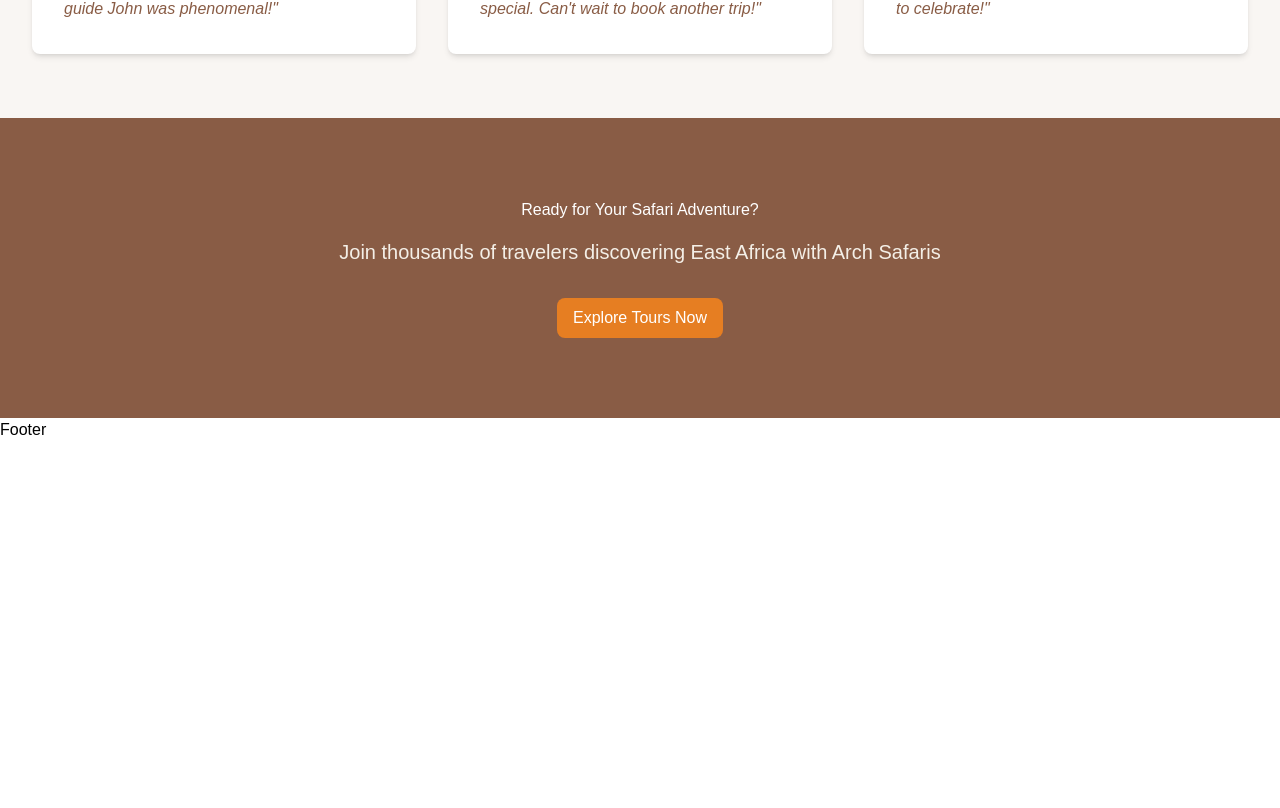
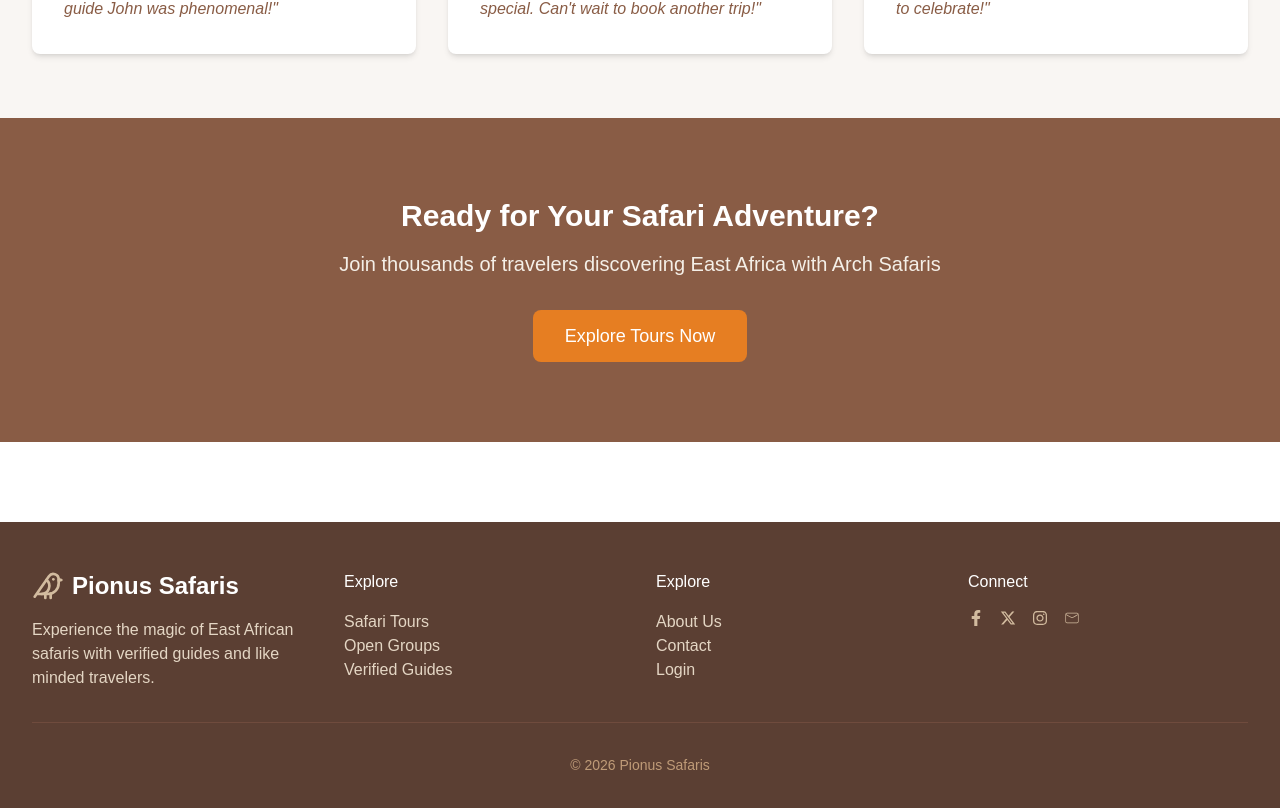
Before and after one commit to Kelv01/alx-project-nexus, a Next.js app in the folder pionus/: page / in a window 1280 px wide. Shown: the part 2879-3687 px from the top of the page. Before the commit the page ends 3321 px from the top, so only its background shows below. Built offline with nearby package versions, Linux system fonts and the light colour scheme.

Commit message:
feat: add footer

```diff
--- a/pionus/components/layout/Footer.tsx
+++ b/pionus/components/layout/Footer.tsx
@@ -1,7 +1,128 @@
-import React from "react";
+import { Bird } from "lucide-react";
+import Link from "next/link";
+import { FaFacebookF, FaInstagram } from "react-icons/fa";
+import { FaXTwitter } from "react-icons/fa6";
+import { CiMail } from "react-icons/ci";
 
 const Footer = () => {
-  return <div>Footer</div>;
+  return (
+    <footer className="bg-merino-900 text-white mt-20">
+      <div className="max-w-7xl mx-auto px-4 sm:px-6 lg:px-8 py-12">
+        <div className="grid grid-cols-1 md:grid-cols-4 gap-8 mb-8">
+          <div>
+            <div className="flex items-center gap-2 mb-4">
+              <Bird className="text-merino-300 h-8 w-8" />
+
+              <h1 className="text-white text-2xl font-poppins font-bold">
+                <Link href="/">Pionus Safaris</Link>
+              </h1>
+            </div>
+            <p className="text-merino-200">
+              Experience the magic of East African safaris with verified guides
+              and like minded travelers.
+            </p>
+          </div>
+
+          <div>
+            <h4 className="mb-4 text-white">Explore</h4>
+            <ul>
+              <li>
+                <Link
+                  href="/tours/tours"
+                  className="text-merino-200 hover:text-tahiti-gold-500"
+                >
+                  Safari Tours
+                </Link>
+              </li>
+              <li>
+                <Link
+                  href="groups/create"
+                  className="text-merino-200 hover:text-tahiti-gold-500"
+                >
+                  Open Groups
+                </Link>
+              </li>
+              <li>
+                <Link
+                  href="tours/tours"
+                  className="text-merino-200 hover:text-tahiti-gold-500"
+                >
+                  Verified Guides
+                </Link>
+              </li>
+            </ul>
+          </div>
+
+          <div>
+            <h4 className="mb-4 text-white">Explore</h4>
+            <ul>
+              <li>
+                <Link
+                  href="/about/create"
+                  className="text-merino-200 hover:text-tahiti-gold-500"
+                >
+                  About Us
+                </Link>
+              </li>
+              <li>
+                <Link
+                  href="contact/contact"
+                  className="text-merino-200 hover:text-tahiti-gold-500"
+                >
+                  Contact
+                </Link>
+              </li>
+              <li>
+                <Link
+                  href="auth/login"
+                  className="text-merino-200 hover:text-tahiti-gold-500"
+                >
+                  Login
+                </Link>
+              </li>
+            </ul>
+          </div>
+
+          <div>
+            <h4 className="mb-4 tetxt-white">Connect</h4>
+            <div className="flex gap-4">
+              <Link
+                href="#"
+                className="text-merino-300 hover:text-tahiti-gold-500 transition-colors"
+              >
+                {" "}
+                <FaFacebookF />{" "}
+              </Link>
+              <Link
+                href="#"
+                className="text-merino-300 hover:text-tahiti-gold-500 transition-colors"
+              >
+                {" "}
+                <FaXTwitter />{" "}
+              </Link>
+              <Link
+                href="#"
+                className="text-merino-300 hover:text-tahiti-gold-500 transition-colors"
+              >
+                {" "}
+                <FaInstagram />{" "}
+              </Link>
+              <Link
+                href="#"
+                className="text-merino-300 hover:text-tahiti-gold-500 transition-colors"
+              >
+                {" "}
+                <CiMail />
+              </Link>
+            </div>
+          </div>
+        </div>
+        <div className="border-t border-merino-800 pt-8 text-center text-sm text-merino-400">
+          <p>&copy; 2026 Pionus Safaris </p>
+        </div>
+      </div>
+    </footer>
+  );
 };
 
 export default Footer;
--- a/pionus/components/ui/landingpage/Cta.tsx
+++ b/pionus/components/ui/landingpage/Cta.tsx
@@ -5,14 +5,17 @@
   return (
     <section className="py-20 bg-merino-700 text-white">
       <div className="max-w-4xl mx-auto px-4 text-center">
-        <h2 className="mb-4 text-white">Ready for Your Safari Adventure?</h2>
+        <h2 className="mb-4 text-white font-bold text-3xl">
+          Ready for Your Safari Adventure?
+        </h2>
         <p className="text-xl mb-8 text-merino-100">
           Join thousands of travelers discovering East Africa with Arch Safaris
         </p>
         <Link href="/tours/tours">
           <Button
             variant="primary"
-            size="md"
+            size="lg"
+            aria-label="explore tours now"
             className="bg-tahiti-gold-500 rounded-lg hover:bg-tahiti-gold-600"
           >
             Explore Tours Now
--- a/pionus/package.json
+++ b/pionus/package.json
@@ -13,7 +13,8 @@
     "lucide-react": "^0.562.0",
     "next": "16.1.1",
     "react": "19.2.3",
-    "react-dom": "19.2.3"
+    "react-dom": "19.2.3",
+    "react-icons": "^5.5.0"
   },
   "devDependencies": {
     "@tailwindcss/postcss": "^4",
--- a/pionus/pages/auth/login.tsx
+++ b/pionus/pages/auth/login.tsx
@@ -0,0 +1,7 @@
+import React from "react";
+
+function login() {
+  return <div>login</div>;
+}
+
+export default login;
--- a/pionus/pages/auth/register.tsx
+++ b/pionus/pages/auth/register.tsx
@@ -0,0 +1,7 @@
+import React from "react";
+
+function register() {
+  return <div>register</div>;
+}
+
+export default register;
--- /dev/null
+++ b/pionus/pages/contact/contact.tsx
@@ -0,0 +1,7 @@
+import React from "react";
+
+function contact() {
+  return <div>contact</div>;
+}
+
+export default contact;
--- a/pionus/pages/messages/message.tsx
+++ b/pionus/pages/messages/message.tsx
@@ -0,0 +1,7 @@
+import React from "react";
+
+function message() {
+  return <div>message</div>;
+}
+
+export default message;
--- /dev/null
+++ b/pionus/pages/tours/[tourid].tsx
@@ -0,0 +1,7 @@
+import React from 'react'
+
+export default function [tourid]() {
+  return (
+    <div>[tourid]</div>
+  )
+}
```
Also changed, not shown: 1 other file (tests, documents, lock files or other folders).
